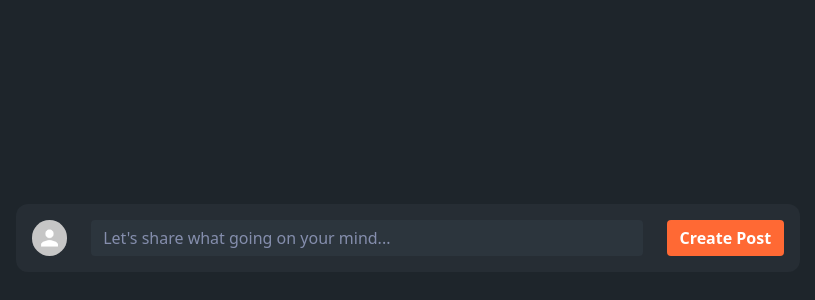
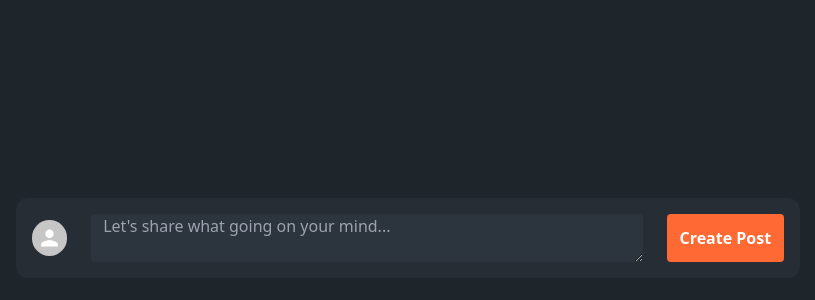
Before and after one commit to BerkantKazangirler/forum, a React (Vite) app: page / in a window 1280 px wide. Shown: the part 150-450 px from the top of the page, without its empty margins (232-1047 px from the left). Built offline with nearby package versions, Linux system fonts and the light colour scheme; no server answers.

Commit message:
feat: changed post input to text area

```diff
--- a/src/components/createmenu/createmenu.tsx
+++ b/src/components/createmenu/createmenu.tsx
@@ -17,7 +17,7 @@ function CreateMenu() {
     <div className="bg-element-bg rounded-xl">
       <form action="">
         <Menu>
-          <div className="flex flex-row gap-6 p-4">
+          <div className="flex flex-row gap-6 p-4 min-h-20">
             <MenuButton>
               <img
                 src={"./public/user.png"}
@@ -25,10 +25,9 @@ function CreateMenu() {
                 className="rounded-full w-12"
               />
             </MenuButton>
-            <input
-              type="text"
+            <textarea
               placeholder="Let's share what going on your mind..."
-              className="w-full bg-input-bg placeholder:text-placeholder indent-3 text-white/70 rounded"
+              className="w-full bg-input-bg placeholder:text-placeholde my-auto min-h-12 max-h-60  indent-3 text-white/70 rounded"
               required
               onChange={(e) => {
                 setText(e.currentTarget.value);
@@ -38,7 +37,7 @@ function CreateMenu() {
               type="button"
               value="Create Post"
               onClick={() => test()}
-              className="bg-button-bg text-white w-40 font-semibold rounded hover:cursor-pointer"
+              className="bg-button-bg text-white w-40 font-semibold rounded hover:cursor-pointer h-12 my-auto"
             />
           </div>
           <MenuItems>
```
